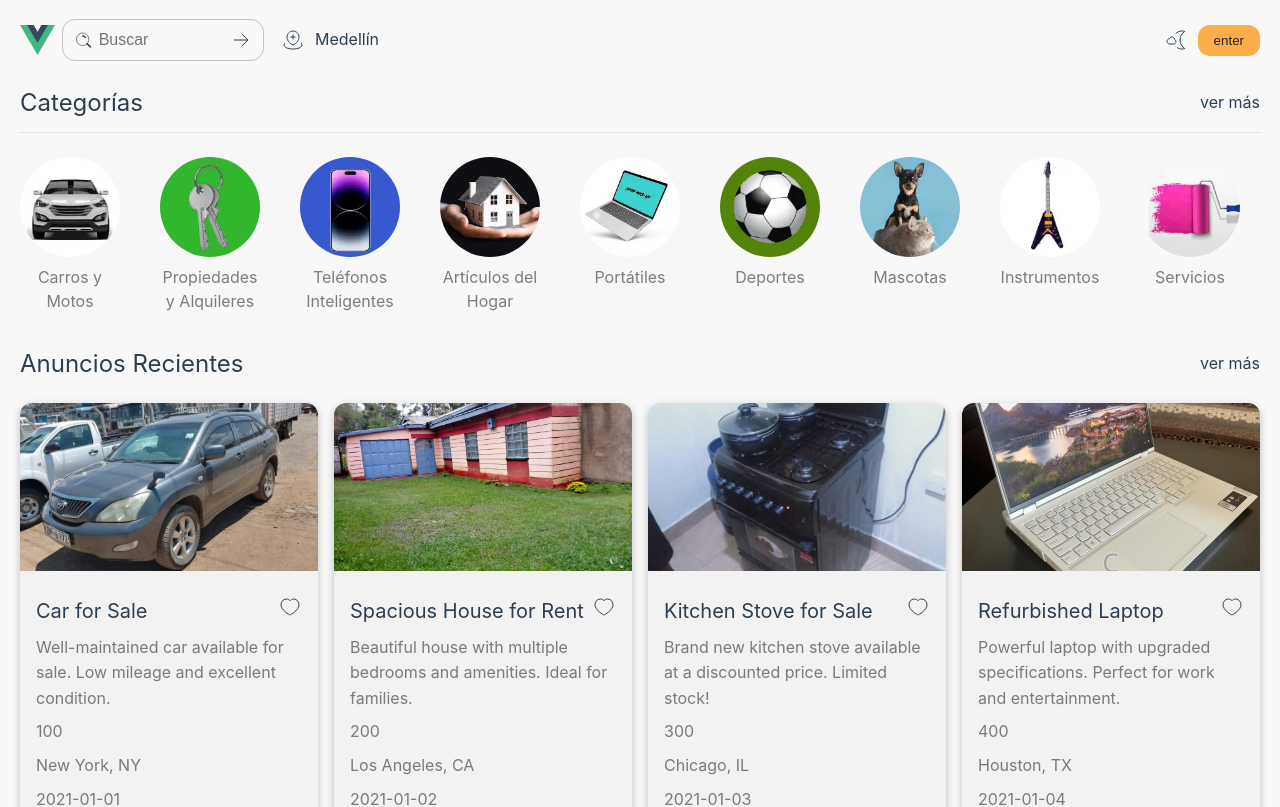
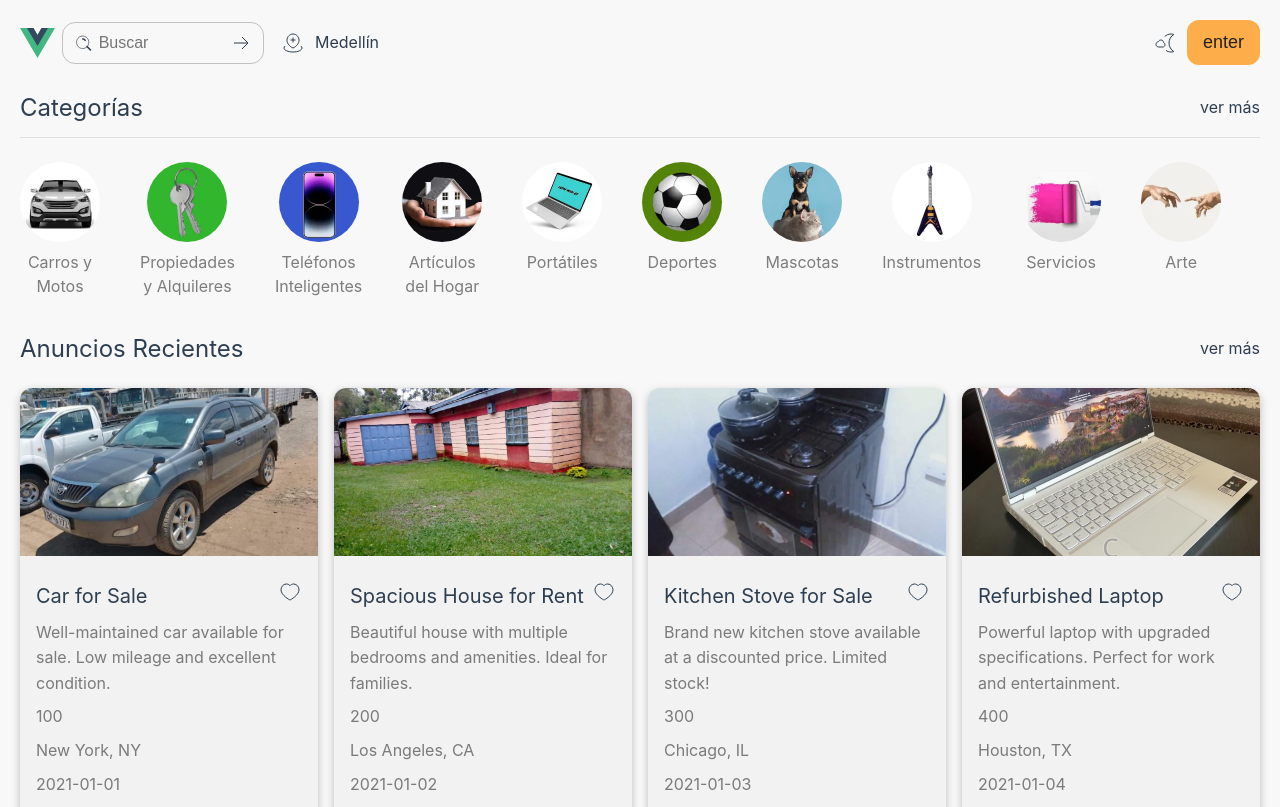
Before and after one commit to alejandroyunes/epiComprasDev, a Vue app: page / in a window 1280 px wide. Shown: the top 807 px of the page. Built offline with nearby package versions, Linux system fonts and the light colour scheme.

Commit message:
fixed header alignment

```diff
--- a/src/components/categories/CategoriesList.vue
+++ b/src/components/categories/CategoriesList.vue
@@ -10,7 +10,7 @@ import { categories } from './categoriesData'
     <ul>
       <li v-for="category in categories" :key="category.name">
         <RouterLink :to="category.url">
-          <img :src="category.image" :alt="category.alt" width="100px" height="100px">
+          <img :src="category.image" :alt="category.alt" width="80px" height="80px">
           <h3>{{ category.name }}</h3>
         </RouterLink>
       </li>
--- a/src/components/categories/scss/categoriesList.scss
+++ b/src/components/categories/scss/categoriesList.scss
@@ -37,14 +37,10 @@
   }
 
   img {
-    width: 100px;
-    height: 100px;
+    width: 80px;
+    height: 80px;
     border-radius: 50%;
     object-fit: cover;
-    @media (max-width: 768px) {
-      width: 80px;
-      height: 80px;
-    }
   }
 
   h3 {
--- a/src/components/header/header.scss
+++ b/src/components/header/header.scss
@@ -11,9 +11,9 @@
   max-width: 1280px;
   @media (max-width: 1024px) {
     flex-direction: column;
+    gap: 20px;
     .nav-one {
       order: 1;
-      margin-top: 10px;
     }
     .nav-two {
       display: flex;
@@ -44,7 +44,7 @@
     display: flex;
     flex: 1;
     justify-content: space-between;
-
+    align-items: center;
     .nav-logo-mobile {
       display: none;
       @media (max-width: 1024px) {
@@ -66,10 +66,11 @@
     }
 
     button {
-      padding: 8px 16px;
+      padding: 12px 16px;
       border-radius: 12px;
       background-color: var(--primary);
       color: var(--black-soft);
+      font-size: large;
       border: none;
       cursor: pointer;
     }
--- a/src/components/header/input/input.scss
+++ b/src/components/header/input/input.scss
@@ -2,7 +2,7 @@
   position: relative;
   width: 100%;
   margin-right: 8px;
-  height: 40px;
+  // height: 40px;
   @media (max-width: 1024px) {
     margin-right: 0;
   }
--- a/src/components/right-slider/right-slider.scss
+++ b/src/components/right-slider/right-slider.scss
@@ -28,6 +28,10 @@
   background-color: var(--color-background-mute);
   transition: transform 0.5s ease;
   z-index: 1000;
+  @media (max-width: 1024px) {
+    right: -70vw;
+    width: 70vw;
+  }
 }
 
 .slider-container.open {
```
